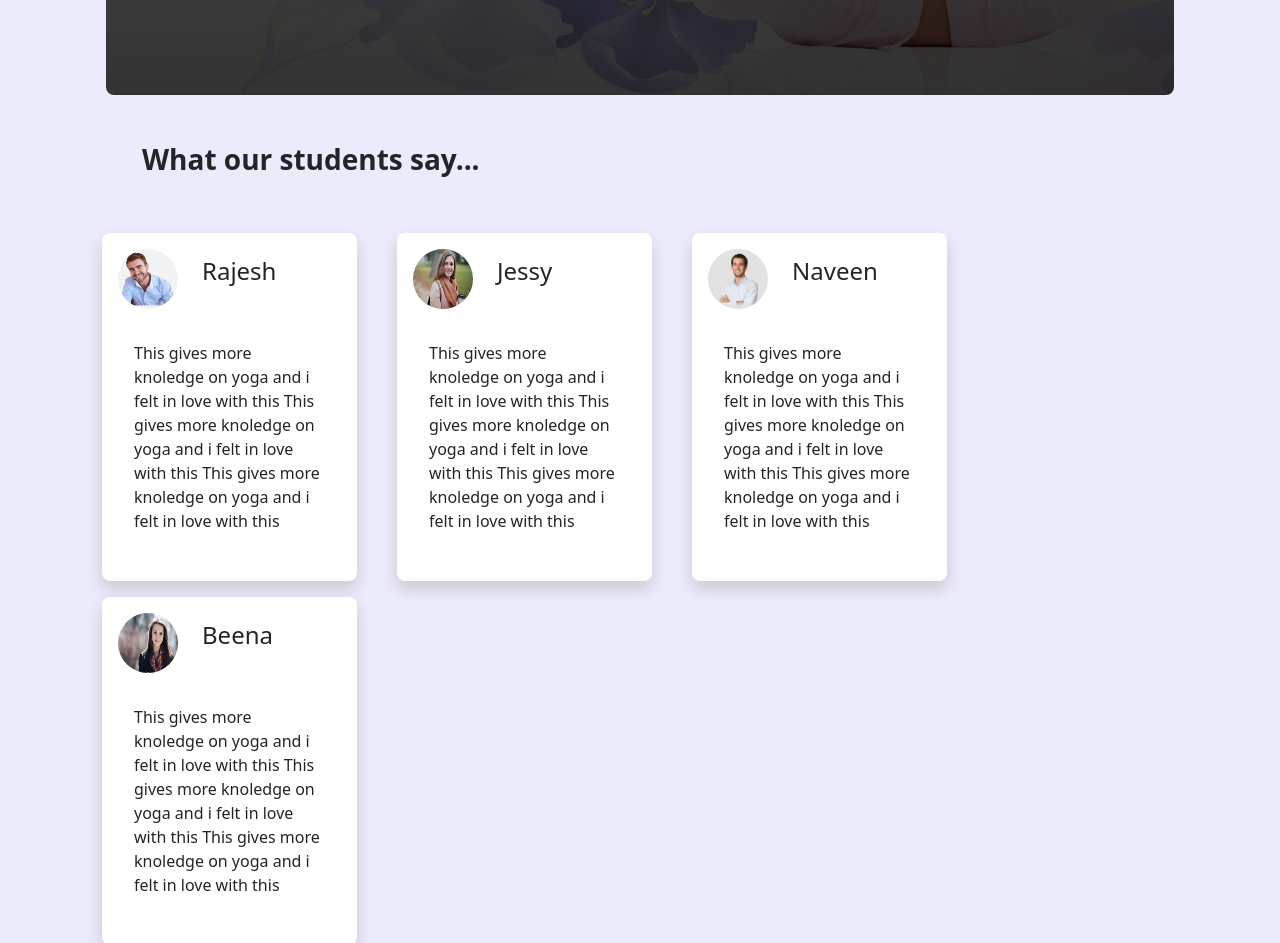
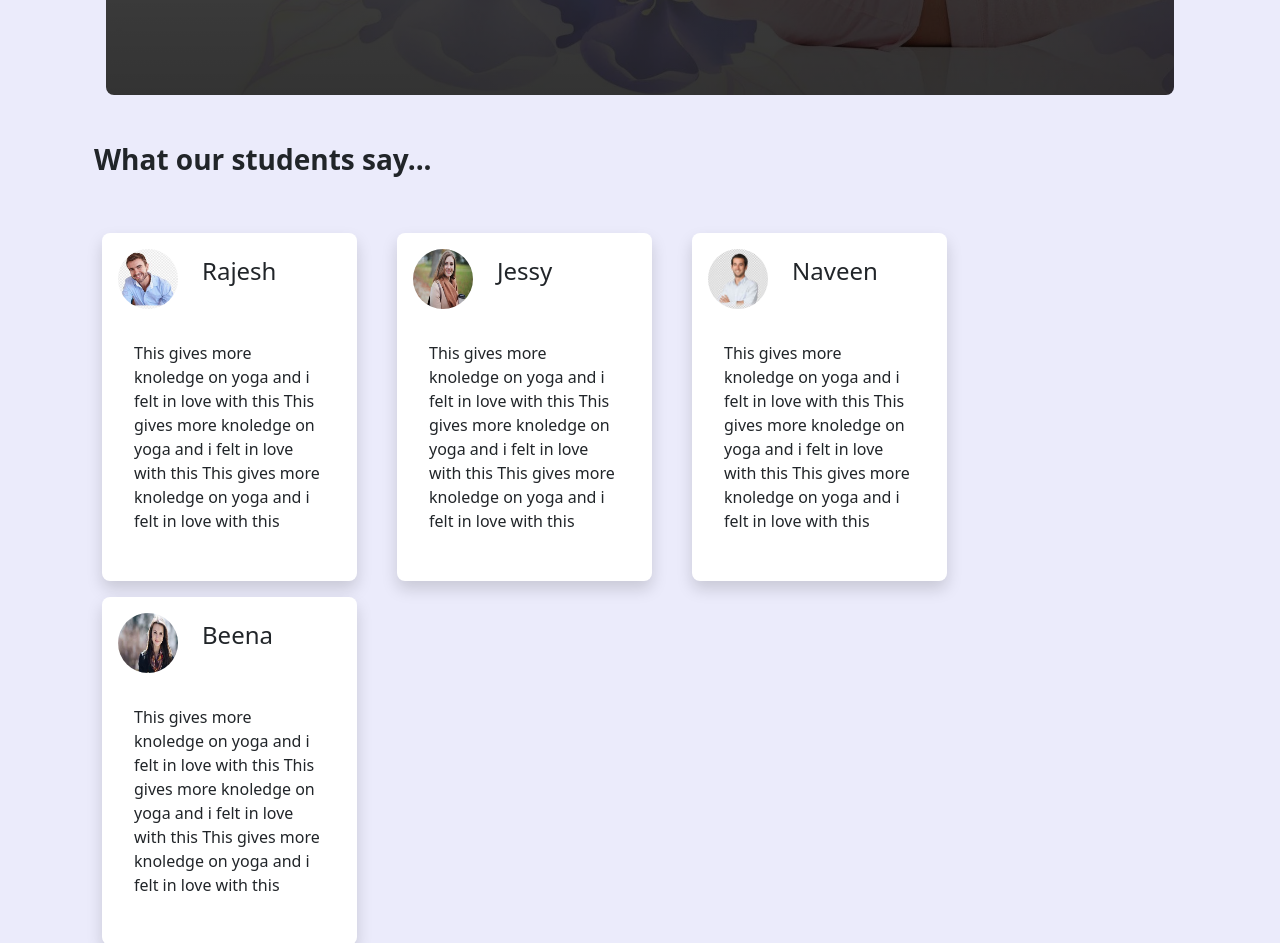
Before and after one commit to monikajyothi/simplyzenyoga, a plain HTML site: page index.html in a window 1280 px wide. Shown: the part 3749-4692 px from the top of the page. Drawn offline with nearby package versions, Linux system fonts and the light colour scheme.

Commit message:
Update index.html

```diff
--- a/index.html
+++ b/index.html
@@ -396,7 +396,7 @@
     </section>
     <script src="script.js"></script>
     <section class="container mt-5" id="Testimonials">
-        <h3 class="container m-5  fw-bold">What our students say...</h3>
+        <h3 class="container my-5  fw-bold">What our students say...</h3>
         <div class="row mx-auto">
            <div class="  col-sm-12 col-md-6 col-lg-3 m-2">
             <div class=" shadow m-auto rounded-3 bg-white p-2">
```
